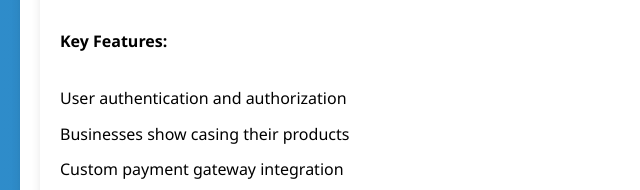
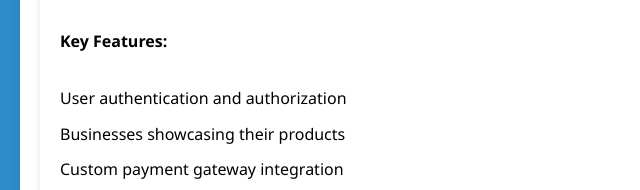
Before and after one commit to Mahwou/courage, a plain HTML site: page index.html in a window 1280 px wide. Shown: the part 1456-1646 px from the top of the page, 0-640 px from the left. Drawn offline with Linux system fonts and the light colour scheme; files whose address does not match are found by name.

Commit message:
fix (site): fix text

```diff
--- a/index.html
+++ b/index.html
@@ -64,7 +64,7 @@
             <p><strong>Key Features:</strong></p>
             <ul>
                 <li>User authentication and authorization</li>
-                <li>Businesses show casing their products</li>
+                <li>Businesses showcasing their products</li>
                 <li>Custom payment gateway integration</li>
                 <li>Advanced search and filtering system</li>
             </ul>
```
